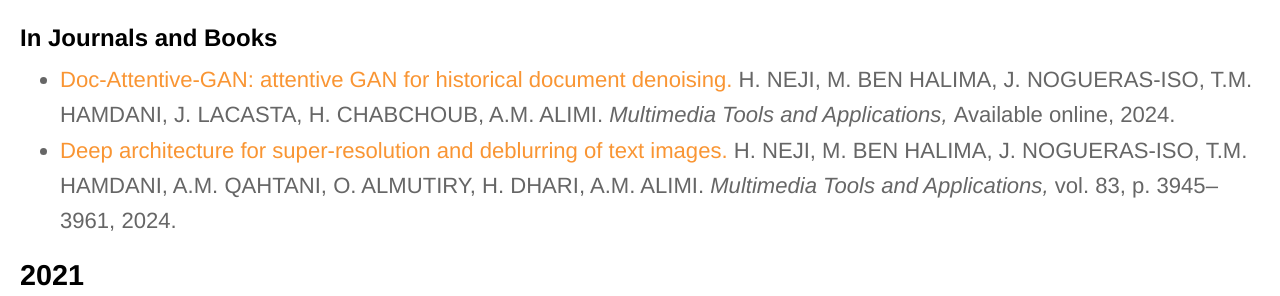
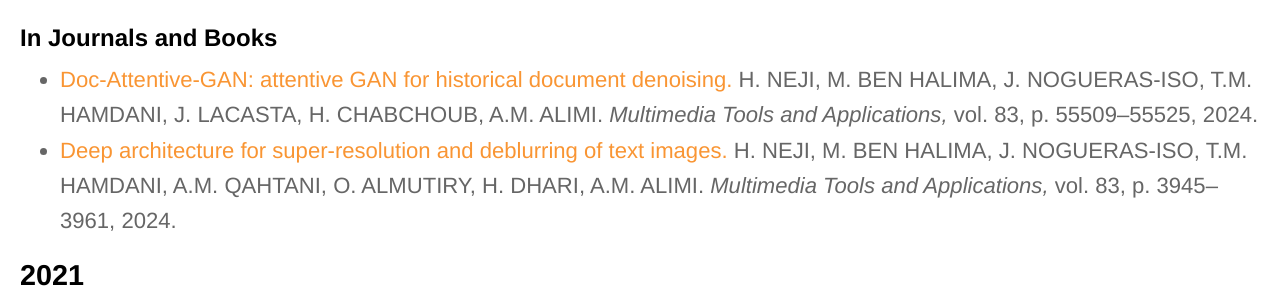
Before and after one commit to IAAA-Lab/IAAA-Lab.github.io, a Jekyll site: the page built from _staff/neji.md, in a window 1280 px wide and 900 px high, scrolled down 1117 px. Shown: the part 157-453 px from the top of the window. Built offline with Jekyll 4.4.1, drawn with Linux system fonts in a browser that asks for light colours.

Commit message:
Update papers.yml

```diff
--- a/_data/papers.yml
+++ b/_data/papers.yml
@@ -6,7 +6,7 @@
   url: https://link.springer.com/article/10.1007/s11042-023-17476-2
   authors:  H. NEJI, M. BEN HALIMA, J. NOGUERAS-ISO, T.M. HAMDANI, J. LACASTA, H. CHABCHOUB, A.M. ALIMI
   publication: "Multimedia Tools and Applications"
-  publication_detail: "Available online"
+  publication_detail: "vol. 83, p. 55509–55525"
   year: 2024
   doi: 10.1007/s11042-023-17476-2
 # -------------------
```
